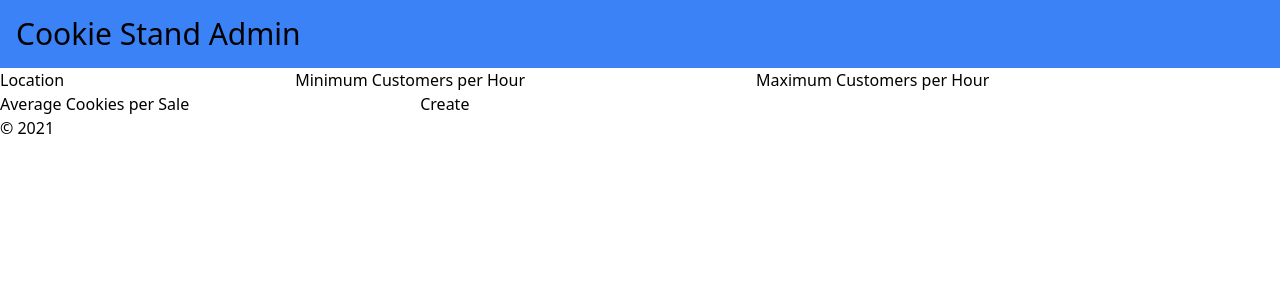
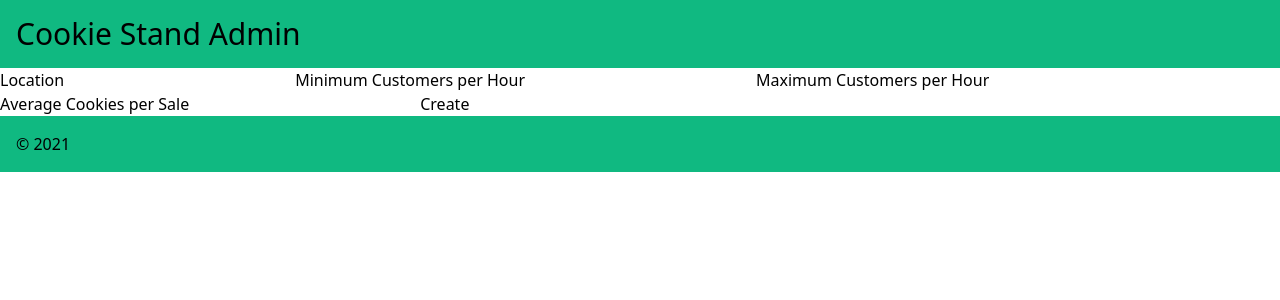
Before and after one commit to Alex-Angelico/cookie-stand-admin, a Next.js app: page / in a window 1280 px wide. Shown: the top 300 px of the page. Built offline with nearby package versions, Linux system fonts and the light colour scheme.

Commit message:
header/footer styling

```diff
--- a/pages/index.js
+++ b/pages/index.js
@@ -8,7 +8,7 @@ export default function Home() {
         <link rel="icon" href="/favicon.ico" />
       </Head>
 
-      <header className="p-4 bg-blue-500 text-3xl">
+      <header className="p-4 bg-green-500 text-3xl">
         <h1 className="border-gray 50">Cookie Stand Admin</h1>
       </header>
 
@@ -29,7 +29,7 @@ export default function Home() {
 </div>
       </main>
 
-      <footer className="mb-30">
+      <footer className="mb-30 p-4 bg-green-500 ">
       &copy; 2021</footer>
     </div>
   )
```
